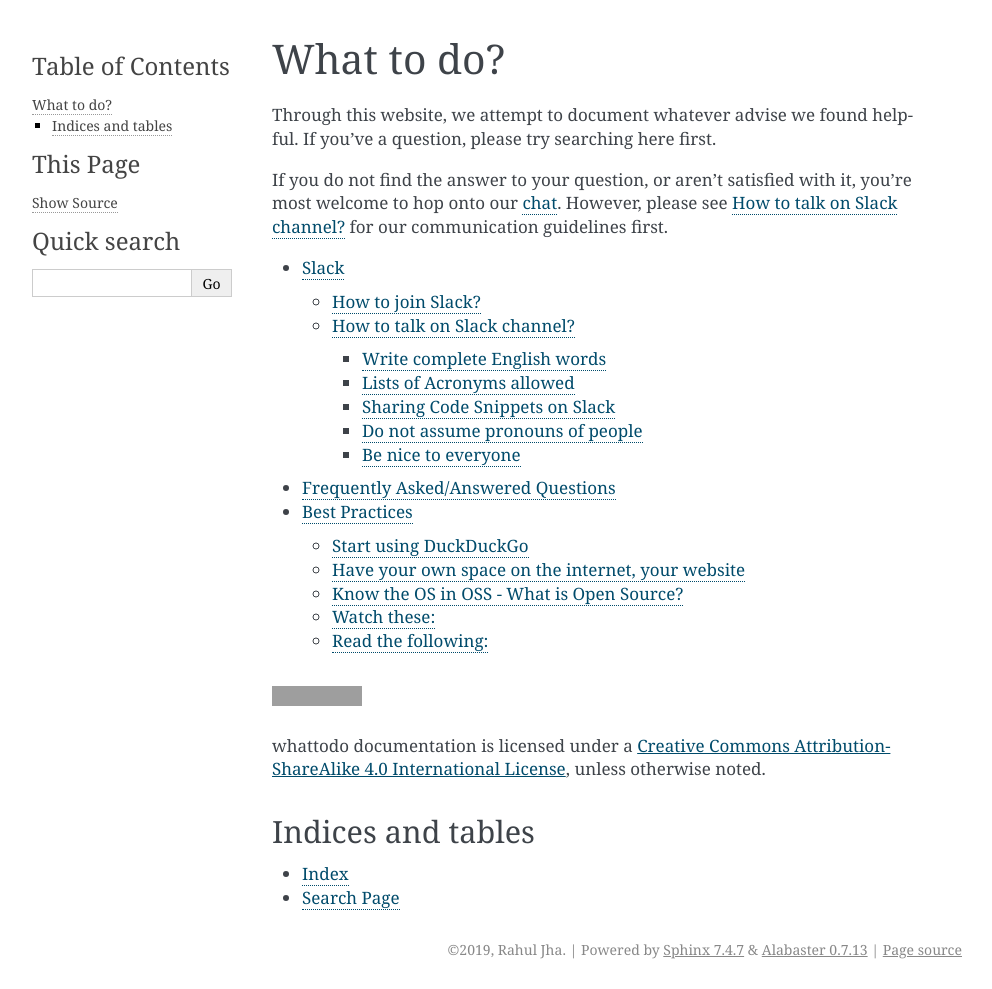
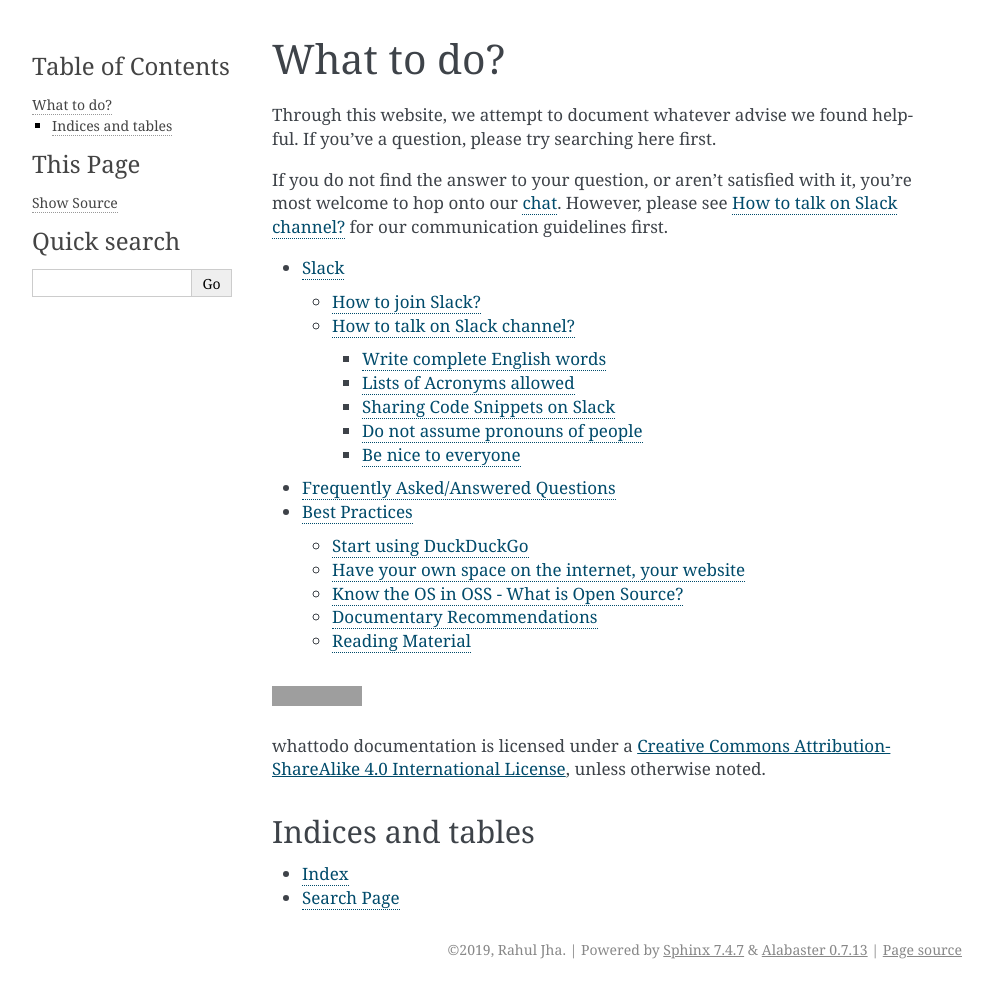
Before and after one commit to amu-oss/whattodo, a Sphinx documentation site: the page built from docs/source/index.rst, in a window 1280 px wide. Shown: the whole page, without its empty margins (148-1140 px from the left). Built offline with Sphinx 7.4.7, drawn with Linux system fonts in a browser that asks for light colours; grey boxes are pictures that could not be loaded.

Commit message:
amend minor modifications

```diff
--- a/docs/source/best_practices.rst
+++ b/docs/source/best_practices.rst
@@ -32,9 +33,9 @@ Have your own space on the internet, your website
 Why? Read https://summertraining.readthedocs.io/en/latest/blogging.html
 
 .. Increase your typing speed
---------------------------
-Learn a terminal based editor - vim/emacs.
-------------------------------------------
+.. --------------------------
+.. Learn a terminal based editor - vim/emacs.
+.. ------------------------------------------
 
 Know the OS in OSS - What is Open Source?
 -----------------------------------------
@@ -49,18 +50,14 @@ sure to go through the history first.
 
 Source: https://summertraining.readthedocs.io/en/latest/beforestart.html#history-of-free-and-open-source-software
 
-Watch these:
-------------
+Documentary Recommendations
+---------------------------
 - `The Internet's Own Boy - The Story of Aaron Swartz <https://www.youtube.com/watch?v=9vz06QO3UkQ>`_
 - `The Great Hack <https://www.thegreathack.com/>`_
 
+Reading Material
+----------------
 
-Read the following:
--------------------
-
-- `"How To Ask Questions The Smart Way" by
-Eric Steven Raymond <http://catb.org/~esr/faqs/smart-questions.html>`_
-- `"Getting Answers" by Mike Ash
-<https://www.mikeash.com/getting_answers.html>`_.
-- `"Teach Yourself Programming in Ten Years" by Peter Norvig
-<http://norvig.com/21-days.html>`_
+- `"How To Ask Questions The Smart Way" by Eric Steven Raymond <http://catb.org/~esr/faqs/smart-questions.html>`_
+- `"Getting Answers" by Mike Ash <https://www.mikeash.com/getting_answers.html>`_.
+- `"Teach Yourself Programming in Ten Years" by Peter Norvig <http://norvig.com/21-days.html>`_.
```
Also changed, not shown: other parts of docs/source/best_practices.rst (+2 -1 lines).
